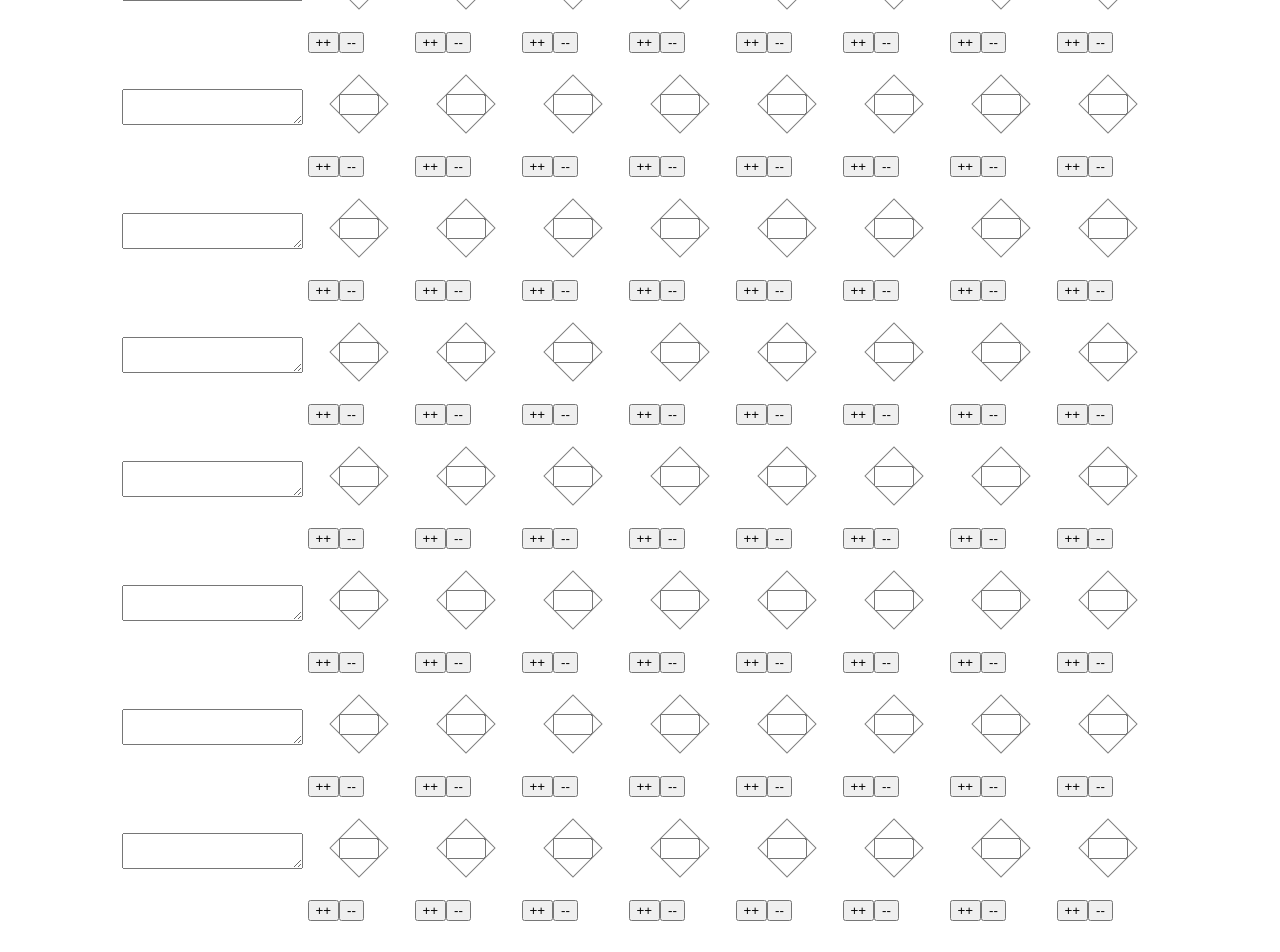
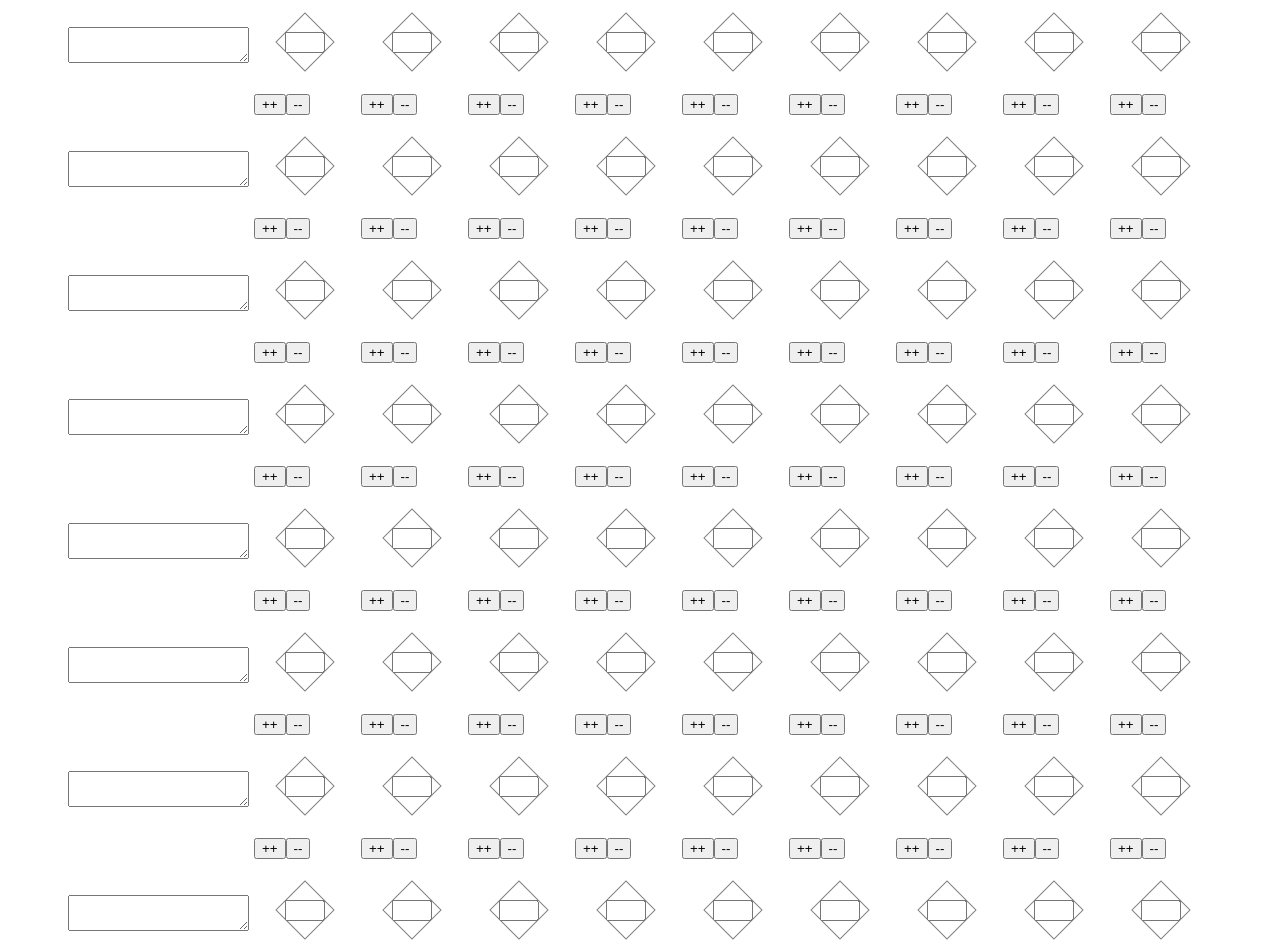
Before and after one commit to RABlue27/ScorecardSim, a React (Create React App) app in the folder my-app/: page / in a window 1280 px wide. Shown: the top 952 px of the page. Before the commit the page ends 921 px from the top, so only its background shows below. Built offline with nearby package versions, Linux system fonts and the light colour scheme.

Commit message:
Update App.js

```diff
--- a/my-app/src/App.js
+++ b/my-app/src/App.js
@@ -52,9 +52,9 @@ const Lineup = ({ name, onChange }) => {
 function App() {
   const [gridData, setGridData] = useState(() => {
     const data = [];
-    for (let i = 0; i < 8; i++) {
+    for (let i = 0; i <= 8; i++) {
       const row = [];
-      for (let j = 0; j < 8; j++) {
+      for (let j = 0; j <= 8; j++) {
         row.push('');
       }
       data.push(row);
```
